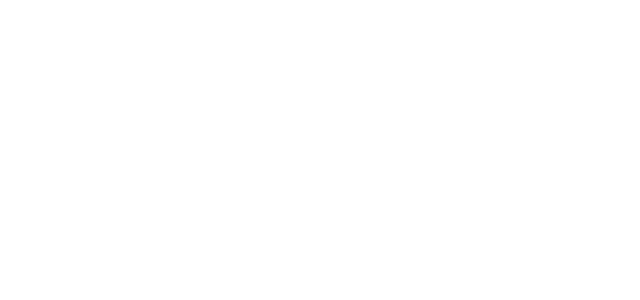
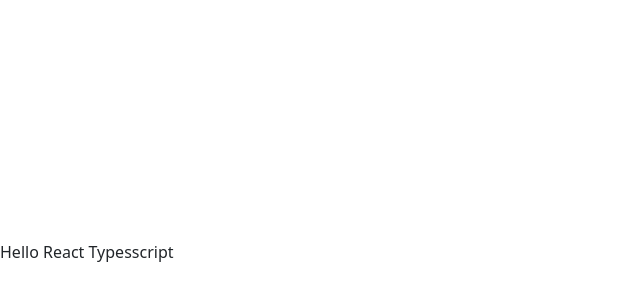
Before and after one commit to vanhoa690/typescript-web502-fall25, a React (Vite) app in the folder WEB502_BASE/: page / in a window 1280 px wide. Shown: the part 148-448 px from the top of the page, without its empty margins (0-640 px from the left). Built offline with nearby package versions, Linux system fonts and the light colour scheme; the HTML template or start-up script is replaced by a standard one.

Commit message:
update App

```diff
--- a/WEB502_BASE/src/App.tsx
+++ b/WEB502_BASE/src/App.tsx
@@ -1,12 +1,12 @@
-import { Toaster } from 'react-hot-toast'
+import { Toaster } from "react-hot-toast";
 
 function App() {
-
   return (
     <>
-      <Toaster/>
+      <div>Hello React Typesscript</div>
+      <Toaster />
     </>
-  )
+  );
 }
 
-export default App
+export default App;
```
